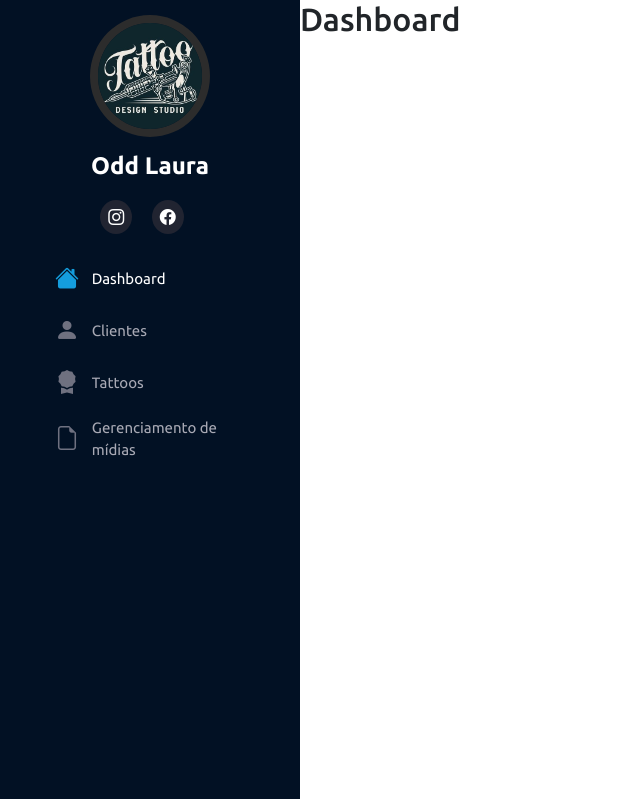
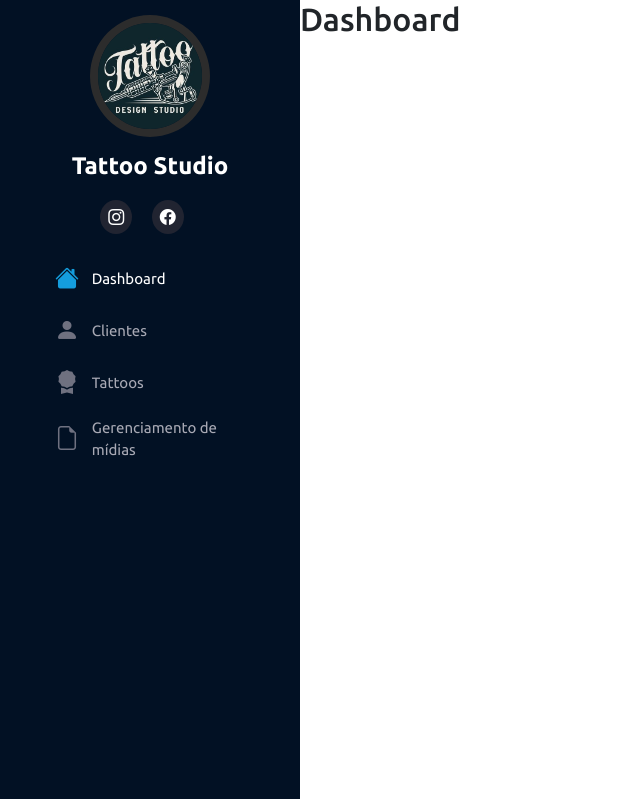
Before and after one commit to Moscarde/TattooBaseUtility, a Flask app: page / in a window 1280 px wide. Shown: the top 799 px of the page, without its empty margins (0-640 px from the left). Run offline with Flask 3, Linux system fonts and the light colour scheme; data comes from the database, SQL or seed files in the repository; some libraries are stand-ins or nearby versions.

Commit message:
update user name

```diff
--- a/templates/index.html
+++ b/templates/index.html
@@ -25,7 +25,7 @@
     <aside id="header">
         <section class="profile">
             <img src="../static/img/user.jpg" alt="Foto de perfil">
-            <h1>Odd Laura</h1>
+            <h1>Tattoo Studio</h1>
             <div class="social-links mt-4 text-center">
                 <a target="_blank" href="#"><i class="bi bi-instagram"></i></a>
                 <a target="_blank" href="#"><i class="bi bi-facebook"></i></a>
```
